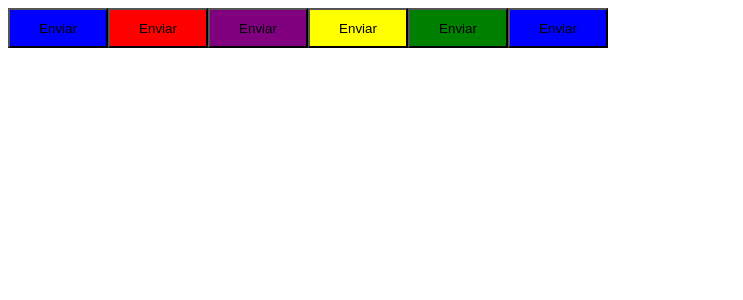
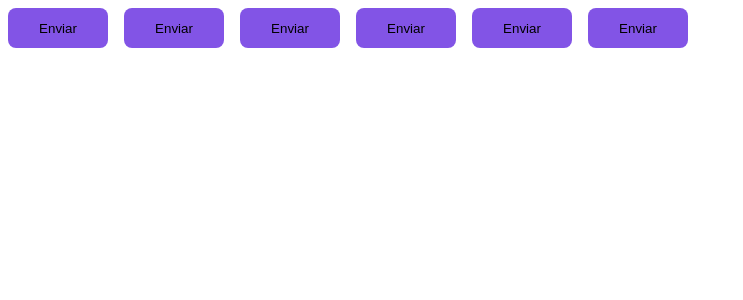
Before and after one commit to montanari2019/ignite-timer, a React (Create React App) app: page / in a window 1280 px wide. Shown: the top 300 px of the page, without its empty margins (0-743 px from the left). Built offline with nearby package versions, Linux system fonts and the light colour scheme.

Commit message:
criando e configurando themes

```diff
--- a/public/index.html
+++ b/public/index.html
@@ -1,5 +1,5 @@
 <!DOCTYPE html>
-<html lang="en">
+<html lang="pt-BR">
   <head>
     <meta charset="utf-8" />
     <link rel="icon" href="%PUBLIC_URL%/favicon.ico" />
@@ -10,34 +10,14 @@
       content="Web site created using create-react-app"
     />
     <link rel="apple-touch-icon" href="%PUBLIC_URL%/logo192.png" />
-    <!--
-      manifest.json provides metadata used when your web app is installed on a
-      user's mobile device or desktop. See https://developers.google.com/web/fundamentals/web-app-manifest/
-    -->
+
     <link rel="manifest" href="%PUBLIC_URL%/manifest.json" />
-    <!--
-      Notice the use of %PUBLIC_URL% in the tags above.
-      It will be replaced with the URL of the `public` folder during the build.
-      Only files inside the `public` folder can be referenced from the HTML.
 
-      Unlike "/favicon.ico" or "favicon.ico", "%PUBLIC_URL%/favicon.ico" will
-      work correctly both with client-side routing and a non-root public URL.
-      Learn how to configure a non-root public URL by running `npm run build`.
-    -->
     <title>React App</title>
   </head>
   <body>
-    <noscript>You need to enable JavaScript to run this app.</noscript>
+    <noscript>Você precisa habilitar o javaScript do seu navegador para o site funcionar</noscript>
     <div id="root"></div>
-    <!--
-      This HTML file is a template.
-      If you open it directly in the browser, you will see an empty page.
 
-      You can add webfonts, meta tags, or analytics to this file.
-      The build step will place the bundled scripts into the <body> tag.
-
-      To begin the development, run `npm start` or `yarn start`.
-      To create a production bundle, use `npm run build` or `yarn build`.
-    -->
   </body>
 </html>
--- a/src/App.tsx
+++ b/src/App.tsx
@@ -1,17 +1,19 @@
 import React from 'react';
 import { Button } from './components/Button';
+import { ThemeProvider } from "styled-components"
+import { defaultTheme } from './styles/themes/default';
 
 
 function App() {
   return (
-    <div>
+    <ThemeProvider theme={defaultTheme}>
       <Button variant="primary"/>
       <Button variant="danger"/>
       <Button variant="secondary"/>
       <Button variant="warning"/>
       <Button variant="success"/>
       <Button/>
-    </div>
+    </ThemeProvider>
   );
 }
 
--- a/src/components/Button.styles.ts
+++ b/src/components/Button.styles.ts
@@ -21,9 +21,16 @@
     width: 100px;
     height: 40px;
 
-  ${props => {
+    border-radius: 8px;
+    margin-right: 1rem;
+    border: none;
+
+    background-color: ${props => props.theme.primary};
+    color: ${props => props.theme.withe}
+
+  /* ${props => {
     return css`background-color: ${buttonVariants[props.variant]}`
-  }}
+  }} */
 
 
 `;
--- /dev/null
+++ b/src/styles/themes/default.ts
@@ -0,0 +1,4 @@
+export const defaultTheme  = {
+    primary: '#8254e6',
+    white: '#ffff'
+}
```
